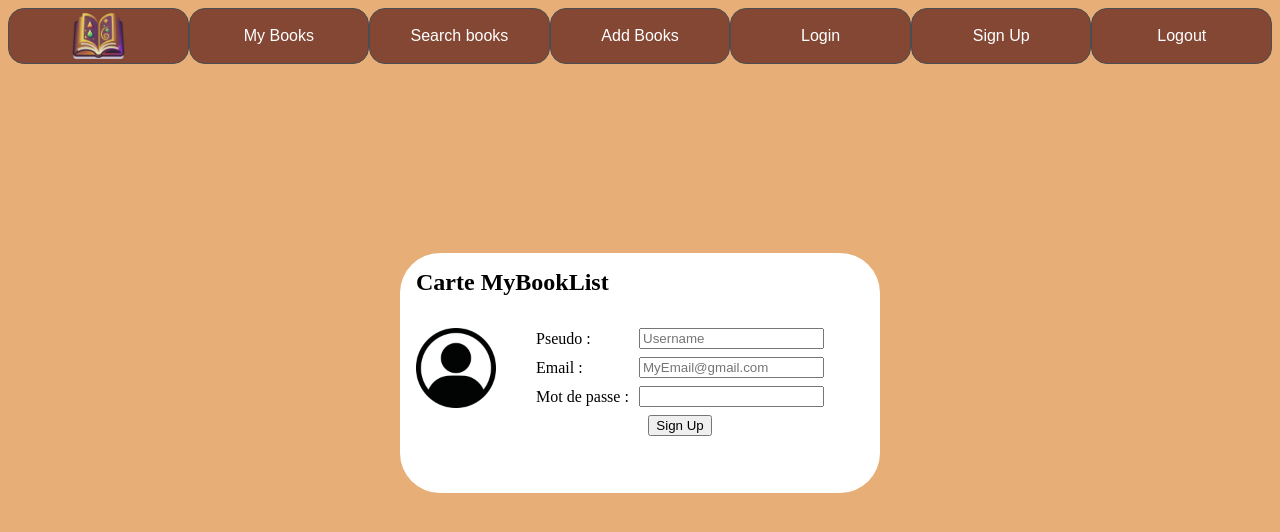
After one commit to Redsasi/MyBookList, a PHP site: page /signUp.php in a window 1280 px wide. The commit adds this page. Shown: the top 532 px of the page. Run offline with PHP 8.4, Linux system fonts and the light colour scheme.

Commit message:
finition du designe de la page d'inscription

```diff
--- a/css/header.css
+++ b/css/header.css
@@ -1,5 +1,7 @@
 /*Header Style*/
-
+header{
+	width: 100%;
+}
 header nav ul {
 	margin: 0px;
 	padding: 0px;
--- /dev/null
+++ b/css/sign.css
@@ -0,0 +1,37 @@
+section{
+    display: flex;
+    flex-direction: column;
+    width: 60vh;
+    height: 30vh;
+    border-radius: 5vh;
+    margin:auto;
+    margin-top: 15%;
+    background-color: white;
+}
+section h1{
+    margin: 2vh;
+}
+section form{
+    display: flex;
+    flex-direction: row;
+    margin: 2vh;
+}
+.profileInput{
+    display: flex;
+    flex-direction: column;
+    width: 100%;
+}
+#baseProfilePic{
+    height: 10vh;
+}
+.tbxInput{
+    padding: 0 5vh 1vh 5vh;
+    display: flex;
+    flex-direction: row;
+    align-items: center;
+    justify-content: space-between;
+}
+
+.btnSignUp{
+    margin: auto;
+}
--- a/includes/header.php
+++ b/includes/header.php
@@ -12,7 +12,7 @@
                 <li><a href="#">Search books</a></li> <!--tous le temps disponible même sans connection -->
                 <li><a href="#">Add Books</a></li><!--uniquement quand connecter en temps qu'administrateur -->
                 <li><a href="#">Login</a></li><!--uniquement quand non connecter-->
-                <li><a href="SingIn.php">Sign Up</a></li><!--uniquement quand non connecter-->
+                <li><a href="signUp.php">Sign Up</a></li><!--uniquement quand non connecter-->
                 <li><a href="#">Logout</a></li><!--uniquement quand déjà connecter-->
             </ul>
         </nav>
--- a/index.php
+++ b/index.php
@@ -4,9 +4,7 @@
 <head>
     <meta charset="utf-8" />
     <title>MyBookList</title>
-    <link href="css/header.css" rel="stylesheet" />
     <link href="css/global.css" rel="stylesheet" />
-    <link href="css/footer.css" rel="stylesheet" />
 </head>
 
 <?php
--- /dev/null
+++ b/signUp.php
@@ -0,0 +1,37 @@
+<!DOCTYPE html>
+<html>
+
+    <head>
+        <meta charset="utf-8" />
+        <title>MyBookList Sing In</title>
+        <link href="css/global.css" rel="stylesheet" />
+        <link href="css/sign.css" rel="stylesheet" />
+    </head>
+
+    <body>
+        <?php
+            include_once("includes/header.php")
+        ?>
+        <section>
+            <h1>Carte MyBookList</h1>
+            <form action="minichat_post.php?action=insert" method="post">
+                <img id="baseProfilePic" src="images/BaseProfilePicture.jpg"/>
+                <div class="profileInput">
+                    <div class="tbxInput">
+                        <label id="pseudo">Pseudo : </label>
+                        <input type="text" name="pseudo" id="pseudo" placeholder="Username"/>
+                    </div>
+                    <div class="tbxInput">
+                        <label id="email">Email : </label>
+                        <input type="email" name="email" id="email" placeholder="MyEmail@gmail.com"/>
+                    </div>
+                    <div class="tbxInput">
+                        <label id="password">Mot de passe : </label>
+                        <input type="password" name="password" id="password"/>
+                    </div>
+                <input class="btnSignUp" type="submit" value="Sign Up" />
+                </div>
+            </form>
+        </section>
+    </body>
+</html>
```
Also changed, not shown: SingIn.php (deleted, +0 -26 lines), Images/BaseProfilePicture.jpg (added), login.php (deleted), signIn.php (added).
